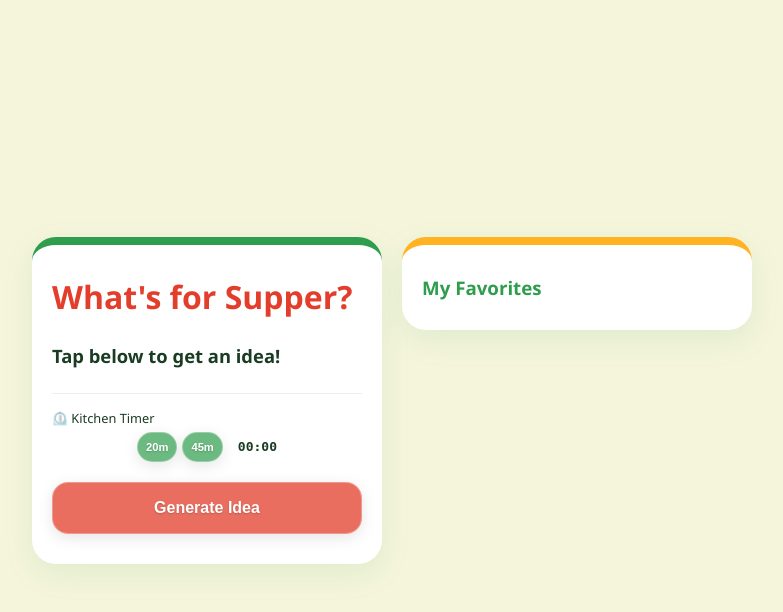
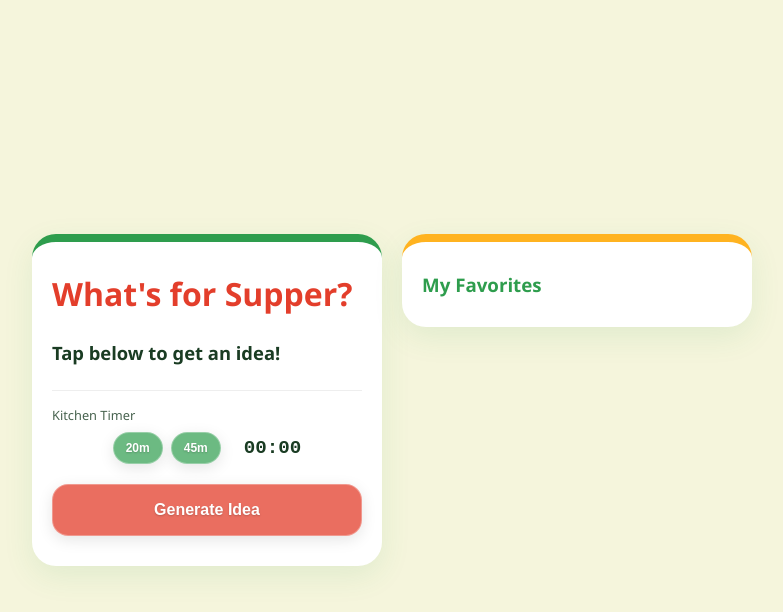
Before and after one commit to kiki-glow/KenyaCooks, a Flask app: page / in a window 1280 px wide. Shown: the top 612 px of the page, without its empty margins (248-1031 px from the left). Run offline with Flask 3, Linux system fonts and the light colour scheme.

Commit message:
fix: ui updates

```diff
--- a/static/script.js
+++ b/static/script.js
@@ -67,10 +67,19 @@ function shareToWhatsApp() {
 async function getIdea() {
     const res = await fetch('/generate');
     const data = await res.json();
+
+    // 1. Save the meal for the WhatsApp/Save features
     currentMeal = `${data.base} with ${data.side}`;
+
+    // 2. Update the main text
     document.getElementById('idea').innerText = `You can cook ${currentMeal}!`;
 
-    // Show both Save and Share buttons
+    // 3. Update the new Recipe and Health Tip fields
+    document.getElementById('recipeDisplay').innerText = data.recipe;
+    document.getElementById('healthDisplay').innerText = data.health_tip;
+
+    // 4. Make the info box and buttons visible
+    document.getElementById('extraInfo').style.display = "block";
     document.getElementById('saveBtn').style.display = "block";
     document.getElementById('shareBtn').style.display = "block";
 }
--- a/templates/index.html
+++ b/templates/index.html
@@ -6,7 +6,7 @@
     <link rel="manifest" href="/static/manifest.json">
     <title>KenyaCooks</title>
     <link rel="stylesheet" href="/static/style.css">
-    <link rel="website icon" type="png" href="/static/icons/icon-512.png">
+    <link rel="shortcut icon" type="image/png" href="/static/icons/icon-512.png">
 </head>
 <body>
     <div class="app-container">
@@ -14,28 +14,34 @@
             <h1>What's for Supper?</h1>
             <p id="idea">Tap below to get an idea!</p>
 
-            <div id="extraInfo" style="display: none; text-align: left; margin: 15px 0; font-size: 0.9rem;">
-                <div style="background: rgba(0,0,0,0.05); padding: 10px; border-radius: 10px; margin-bottom: 10px;">
-                    <strong>Steps:</strong> <span id="recipeDisplay"></span>
+            <div id="extraInfo" style="display: none; text-align: left; margin: 15px 0;">
+                <div style="background: rgba(0,0,0,0.05); padding: 12px; border-radius: 12px; margin-bottom: 10px;">
+                    <p style="font-size: 0.85rem; font-weight: bold; margin-bottom: 5px;">Preparation Steps:</p>
+                    <p id="recipeDisplay" style="font-size: 0.9rem; line-height: 1.4;"></p>
                 </div>
-                <div style="color: var(--logo-green); font-weight: 600;">
-                    <strong>Dan's Diet Tip:</strong> <span id="healthDisplay"></span>
+                <div style="color: var(--logo-green); font-weight: 600; font-size: 0.9rem; border-left: 3px solid var(--logo-green); padding-left: 10px;">
+                    <p style="margin-bottom: 2px;">Nutritional Tip:</p>
+                    <span id="healthDisplay"></span>
                 </div>
             </div>
 
             <div class="timer-container" style="margin: 20px 0; border-top: 1px solid #eee; padding-top: 15px;">
-                <p style="font-size: 0.8rem; margin-bottom: 5px;">⏲️ Kitchen Timer</p>
-                <div style="display: flex; gap: 5px; justify-content: center; align-items: center;">
-                    <button onclick="startTimer(20)" style="padding: 8px; font-size: 0.7rem;">20m</button>
-                    <button onclick="startTimer(45)" style="padding: 8px; font-size: 0.7rem;">45m</button>
-                    <span id="timerDisplay" style="font-family: monospace; font-weight: bold; margin-left: 10px;">00:00</span>
+                <p style="font-size: 0.8rem; margin-bottom: 8px; color: var(--deep-text); opacity: 0.8;">Kitchen Timer</p>
+                <div style="display: flex; gap: 8px; justify-content: center; align-items: center;">
+                    <button onclick="startTimer(20)" style="padding: 8px 12px; font-size: 0.75rem; width: auto;">20m</button>
+                    <button onclick="startTimer(45)" style="padding: 8px 12px; font-size: 0.75rem; width: auto;">45m</button>
+                    <span id="timerDisplay" style="font-family: 'Courier New', Courier, monospace; font-weight: bold; margin-left: 15px; font-size: 1.2rem;">00:00</span>
                 </div>
             </div>
 
             <div class="btn-group">
                 <button class="generate-btn" onclick="getIdea()">Generate Idea</button>
-                <button id="saveBtn" class="save-btn" onclick="saveFavorite()" style="display: none;">❤️ Save to Favorites</button>
-                <button id="shareBtn" class="share-btn" onclick="shareToWhatsApp()" style="display: none;">WhatsApp the Plan 📱</button>
+                <button id="saveBtn" class="save-btn" onclick="saveFavorite()" style="display: none;">
+                    Save to Favorites
+                </button>
+                <button id="shareBtn" class="share-btn" onclick="shareToWhatsApp()" style="display: none;">
+                    Share via WhatsApp
+                </button>
             </div>
         </div>
 
@@ -45,6 +51,7 @@
                 </ul>
         </div>
     </div>
-<script src="/static/script.js"></script>
+
+    <script src="/static/script.js"></script>
 </body>
 </html>
```
